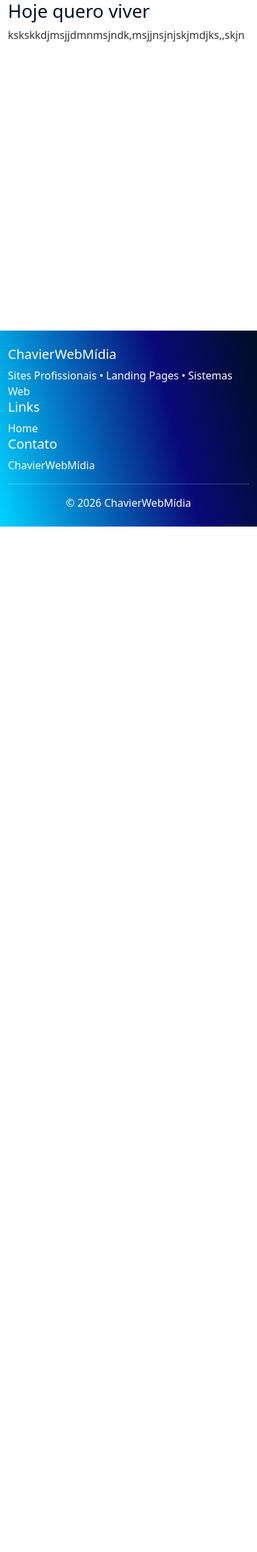
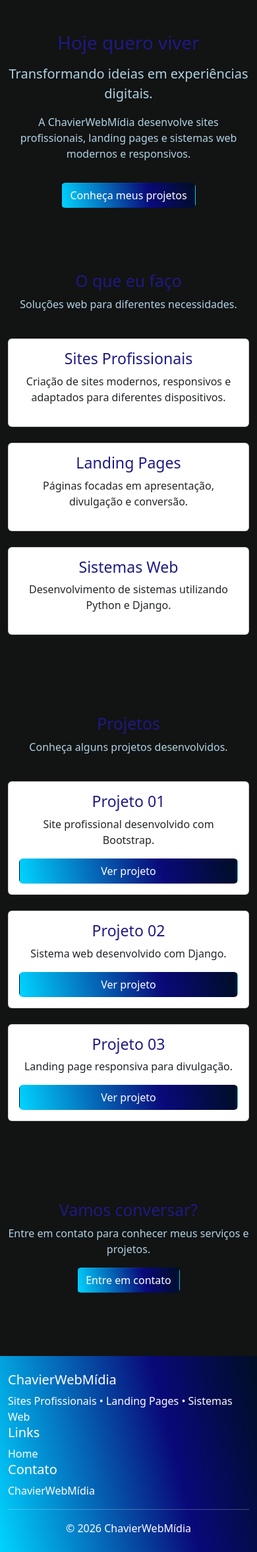
Before and after one commit to chavierwebmidia2026-glitch/site_ChavierWebMidia, a Django app: template chavierwebmidia/templates/home.html in a window 390 px wide. Shown: the part 46-2398 px from the top of the page at 66% size. Before the commit the page ends 844 px from the top, so only its background shows below. Run offline with Django 5.2, Linux system fonts and the light colour scheme; the template is opened without the code that fills it, so the values that code supplies are empty.

Commit message:
Criação do conteúdo inicial da Home
- Estruturação da seção de apresentação
- Adição da seção de serviços
- Adição da seção de projetos
- Adição da seção de contato
- Utilização do Grid System do Bootstrap
- Configuração das colunas col-12 col-md-6 col-lg-4
- Aplicação de componentes responsivos do Bootstrap
- Organização do conteúdo da página Home
- Teste da responsividade da página

```diff
--- a/chavierwebmidia/static/css/style.css
+++ b/chavierwebmidia/static/css/style.css
@@ -10,16 +10,18 @@
     --cor-secundaria: #090979;
     --cor-destaque: #00d4ff;
 
+    --cor-fundo:#121313;
+
     --cor-branca: #ffffff;
-    --cor-texto: #333333;
-
+    --cor-texto:#B0D3E4;
+    --cor-titulo:#1e1a84 ;
 }
 
 body {
     margin: 0;
     padding: 0;
     color: var(--cor-texto);
-    background-color: var(--cor-clara);
+    background-color: var(--cor-fundo);
 }
 
 a {
@@ -29,8 +31,23 @@ a {
 h1,
 h2,
 h3 {
-    color: var(--cor-principal);
+   color: var(--cor-titulo);
 }
+
+
+.btn{
+
+
+     background: linear-gradient(
+        256deg,
+        var(--cor-principal) 0%,
+        var(--cor-secundaria) 35%,
+        var(--cor-destaque) 100%
+    );
+
+
+}
+
 
 header{
 
--- a/chavierwebmidia/templates/home.html
+++ b/chavierwebmidia/templates/home.html
@@ -3,32 +3,208 @@
      < HTML := PÁGINA HOME.HTML >
      ============================ -->
 
+{% extends 'base.html' %}
 
-
-
-{% extends 'base.html' %}
 {% block content %}
 
-<div class="container">
+<!-- Apresentação -->
+<section class="container py-5">
 
-    <div class="row">
+    <div class="row justify-content-center align-items-center">
 
-        <div class="col-12 col-md-6 col-lg-4">
+        <div class="col-12 col-md-6 col-lg-4 text-center">
 
-            <section>
+            <h1 class="mb-3">
+                Hoje quero viver
+            </h1>
 
-                <h1>Hoje quero viver</h1>
+            <p class="lead">
+                Transformando ideias em experiências digitais.
+            </p>
 
-                <p>
-                    kskskkdjmsjjdmnmsjndk,msjjnsjnjskjmdjks,,skjn
-                </p>
+            <p>
+                A ChavierWebMídia desenvolve sites profissionais,
+                landing pages e sistemas web modernos e responsivos.
+            </p>
 
-            </section>
+            <a href="#" class="btn text-white mt-3">
+                Conheça meus projetos
+            </a>
 
         </div>
 
     </div>
 
-</div>
+</section>
+
+
+<!-- Serviços -->
+<section class="container py-5">
+
+    <div class="row justify-content-center text-center">
+
+        <div class="col-12 mb-4">
+
+            <h2>
+                O que eu faço
+            </h2>
+
+            <p>
+                Soluções web para diferentes necessidades.
+            </p>
+
+        </div>
+
+        <div class="col-12 col-md-6 col-lg-4 mb-4">
+
+            <div class="card h-100 p-3">
+
+                <h3>Sites Profissionais</h3>
+
+                <p>
+                    Criação de sites modernos, responsivos
+                    e adaptados para diferentes dispositivos.
+                </p>
+
+            </div>
+
+        </div>
+
+        <div class="col-12 col-md-6 col-lg-4 mb-4">
+
+            <div class="card h-100 p-3">
+
+                <h3>Landing Pages</h3>
+
+                <p>
+                    Páginas focadas em apresentação,
+                    divulgação e conversão.
+                </p>
+
+            </div>
+
+        </div>
+
+        <div class="col-12 col-md-6 col-lg-4 mb-4">
+
+            <div class="card h-100 p-3">
+
+                <h3>Sistemas Web</h3>
+
+                <p>
+                    Desenvolvimento de sistemas utilizando
+                    Python e Django.
+                </p>
+
+            </div>
+
+        </div>
+
+    </div>
+
+</section>
+
+
+<!-- Projetos -->
+<section class="container py-5">
+
+    <div class="row justify-content-center text-center">
+
+        <div class="col-12 mb-4">
+
+            <h2>
+                Projetos
+            </h2>
+
+            <p>
+                Conheça alguns projetos desenvolvidos.
+            </p>
+
+        </div>
+
+        <div class="col-12 col-md-6 col-lg-4 mb-4">
+
+            <div class="card h-100 p-3">
+
+                <h3>Projeto 01</h3>
+
+                <p>
+                    Site profissional desenvolvido com Bootstrap.
+                </p>
+
+                <a href="#" class="btn text-white">
+                    Ver projeto
+                </a>
+
+            </div>
+
+        </div>
+
+        <div class="col-12 col-md-6 col-lg-4 mb-4">
+
+            <div class="card h-100 p-3">
+
+                <h3>Projeto 02</h3>
+
+                <p>
+                    Sistema web desenvolvido com Django.
+                </p>
+
+                <a href="#" class="btn text-white">
+                    Ver projeto
+                </a>
+
+            </div>
+
+        </div>
+
+        <div class="col-12 col-md-6 col-lg-4 mb-4">
+
+            <div class="card h-100 p-3">
+
+                <h3>Projeto 03</h3>
+
+                <p>
+                    Landing page responsiva para divulgação.
+                </p>
+
+                <a href="#" class="btn text-white ">
+                    Ver projeto
+                </a>
+
+            </div>
+
+        </div>
+
+    </div>
+
+</section>
+
+
+<!-- Contato -->
+<section class="container py-5">
+
+    <div class="row justify-content-center text-center">
+
+        <div class="col-12 col-md-6 col-lg-4">
+
+            <h2>
+                Vamos conversar?
+            </h2>
+
+            <p>
+                Entre em contato para conhecer meus serviços
+                e projetos.
+            </p>
+
+            <a href="#" class="btn text-white">
+                Entre em contato
+            </a>
+
+        </div>
+
+    </div>
+
+</section>
 
 {% endblock %}
--- a/chavierwebmidia/templates/includes/footer.html
+++ b/chavierwebmidia/templates/includes/footer.html
@@ -3,9 +3,7 @@
      < HTML := PÁGINA FOOTER.HTML >
      ============================ -->
 
-
-
-<footer class="text-white py-4 mt-5 stick-footer">
+<footer class="text-white py-4 mt-5">
 
     <div class="container">
 
@@ -31,7 +29,7 @@
 
             </div>
 
-            <div class="col-12 col-md-12 col-lg-4">
+            <div class="col-12 col-md-6 col-lg-4">
 
                 <h5>Contato</h5>
 
--- a/chavierwebmidia/templates/includes/header.html
+++ b/chavierwebmidia/templates/includes/header.html
@@ -34,11 +34,15 @@
                             </li>
 
                             <li class="nav-item">
-                                <a class="nav-link" href="#">Sobre</a>
+                                <a class="nav-link" href="#">Serviços</a>
                             </li>
 
                             <li class="nav-item">
-                                <a class="nav-link" href="#">Serviços</a>
+                                <a class="nav-link" href="#">Portifólio</a>
+                            </li>
+
+                            <li class="nav-item">
+                                <a class="nav-link" href="#">Sobre</a>
                             </li>
 
                             <li class="nav-item">
```
